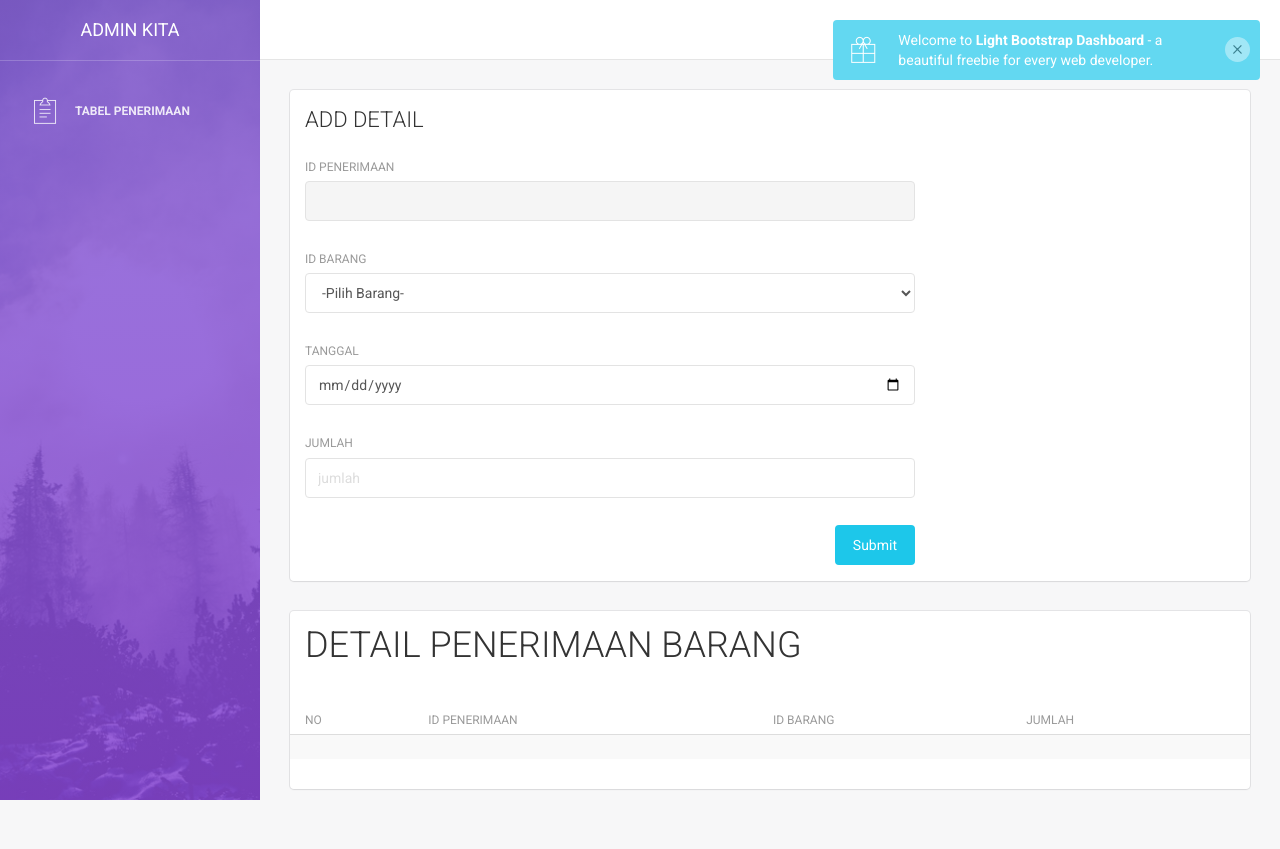
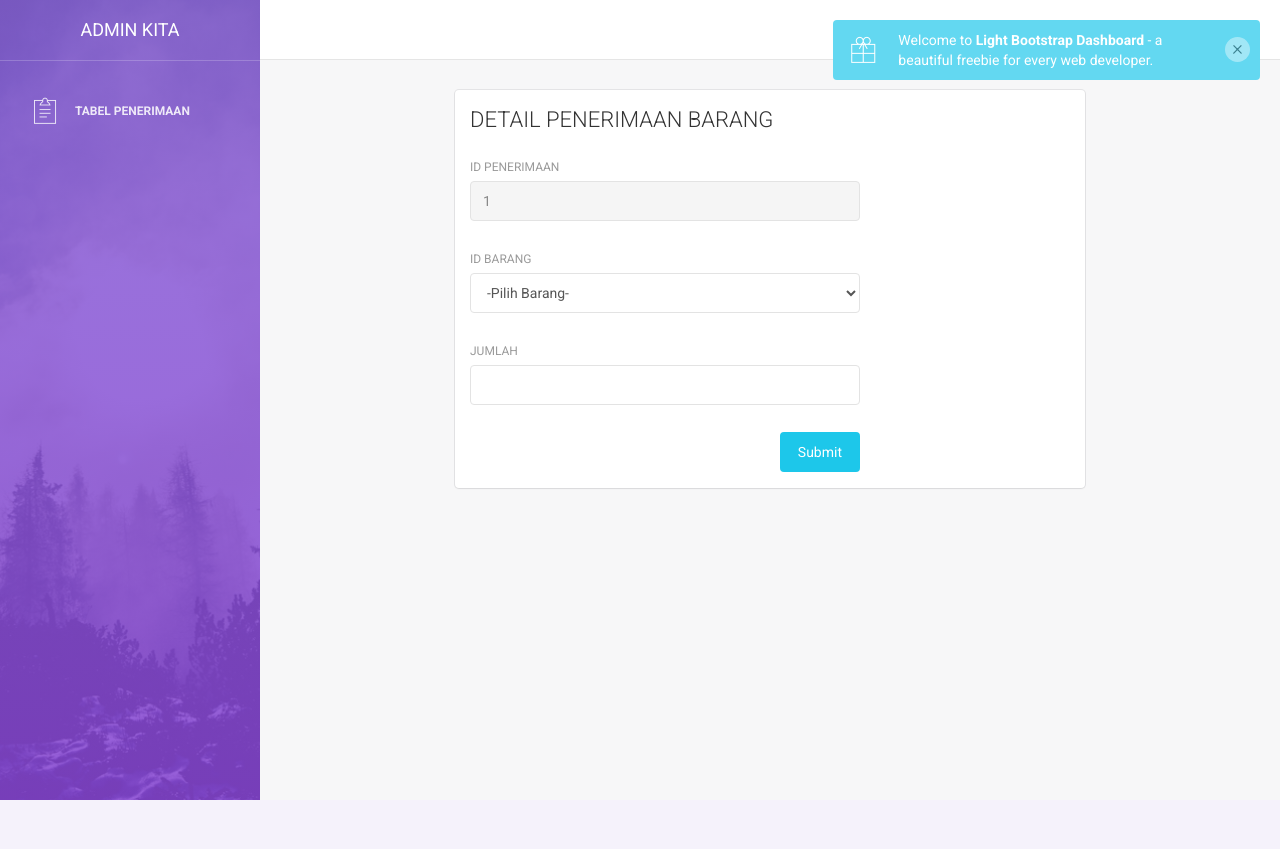
Before and after one commit to dodyprmna/UAS1, a CodeIgniter app: page /UAS1/index.php/penerimaan/detail/1 in a window 1280 px wide. After the commit the page ends 800 px from the top, so only its background shows below. Run offline with CodeIgniter, Linux system fonts and the light colour scheme; tables that the repository leaves empty or names only in its code hold one stand-in row (values such as "Sample post"); data that the repository does not hold is empty; style sheets or scripts are compiled from the project's sources; some libraries are stand-ins or nearby versions.

Commit message:
tambah detail, tampil button where tanggal now

```diff
--- a/application/controllers/Penerimaan.php
+++ b/application/controllers/Penerimaan.php
@@ -42,8 +42,9 @@ class Penerimaan extends CI_Controller {
 
     public function tambah() {
 
-           if($this->session->userdata('level') == 'admin'){
+        if($this->session->userdata('level') == 'admin'){
         $this->load->model('user_model');
+
         $suplier = $this->user_model->getById()->result();
         $this->load->library('form_validation');
 
@@ -97,30 +98,42 @@ class Penerimaan extends CI_Controller {
     }
 
     public function detail($id = null) {
-        $this->load->model('detail_model');
-        $ID = $this->detail_model->getById($id)->result();
+        $this->load->model('penerimaan_model');
+        $this->load->model('barang_model');
+        $barang = $this->barang_model->tampilkanSemua()->result();
+        $ID = $this->penerimaan_model->getById($id)->result();
 
         $data = array(
             'title' => 'Data Penerimaan Barang',
-            'content' => 'tabel/t_penerimaan',
+            'content' => 'form/f_detail',
             'judul' => 'DETAIL PENERIMAAN BARANG',
             'id' => $id,
-            'rows' => $ID
+            'barang' => $barang,
+            'action' => base_url('Penerimaan/addDetail')
         );
         $this->load->view('layout', $data);
     }
     public function addDetail() {
-        // $this->load->model('penerimaan_model');
-        // $rows = $this->penerimaan_model->getById()->result();
+        $this->form_validation->set_rules('jumlah', 'Jumlah', 'required');
+        $this->form_validation->set_rules('idbarang', 'IDbarang', 'required');
 
-        // $data = array(
-        //     'title' => 'Detail Penerimaan Barang',
-        //     'content' => 'form/f_detail',
-        //     'judul' => 'ADD PENERIMAAN DETAIL',
-        //     'rows' => $rows
-        // );
-        // $this->load->view('layout', $data);
+        if ($this->form_validation->run() == FALSE) {
+//           jika validasi gagal
+            $this->tambah();
+        } else {
+//            jika validasi berhasil
+            $data = array(
+                'id_penerimaan'   => $this->input->post('id'),
+                'id_barang'   => $this->input->post('idbarang'),
+                'jumlah_barang'   => $this->input->post('jumlah'),
+            );
+
+            $this->load->model('detail_model');
+            $this->detail_model->tambah($data);
+
+            redirect(site_url('Penerimaan'));
     }
+}
 }
 
 /* End of file barang.php */
--- a/application/models/detail_model.php
+++ b/application/models/detail_model.php
@@ -4,7 +4,7 @@ class Detail_model extends CI_Model {
 
 //    nama tabel dan primary key
     private $table = 'detail_penerimaan';
-    private $pk1 = 'id_penerimaan';
+    private $pk = 'id_penerimaan';
 
 //    tampilkan semua data
     public function tampilkanSemua() {
@@ -14,7 +14,7 @@ class Detail_model extends CI_Model {
     }
 
     public function getById($id) {
-        $q = $this->db->where($this->pk1,$id);
+        $q = $this->db->where($this->pk,$id);
         $q = $this->db->get($this->table);
         return $q;
     }
--- a/application/models/penerimaan_model.php
+++ b/application/models/penerimaan_model.php
@@ -15,6 +15,13 @@ class Penerimaan_model extends CI_Model {
         $this->db->insert($this->table, $data);
     }
 
+    public function getById($id) {
+        $q = $this->db->where($this->pk,$id);
+        $q = $this->db->get($this->table);
+        return $q;
+    }
+
+
      public function tampilkanSup($id) {
       $query=$this->db->query("SELECT * FROM penerimaan WHERE id_user='$id' ");
         return $query;
--- a/application/views/form/f_detail.php
+++ b/application/views/form/f_detail.php
@@ -10,13 +10,13 @@
                                 <h4 class="title"><?php echo $judul?></h4>
                             </div>
                             <div class="content">
-                                <form action="" method="POST">
+                                <form action="<?php echo $action;?>" method="POST">
 
                                     <div class="row">
                                         <div class="col-md-8">
                                             <div class="form-group">
                                                 <label>id penerimaan</label>
-                                                <input type="text" class="form-control" name="idpenerimaan" value="<?php echo $id ?>" disabled="">
+                                                <input type="text" name="id" class="form-control" value="<?php echo $id ?>" readonly>
                                             </div>
                                         </div>
                                     </div>
@@ -35,23 +35,13 @@
                                                 </select>
 
                                             </div>
-                                            <button type="tambah" class="btn btn-info btn-fill pull-right" name="Tambah">+</button>
-                                        </div>
-                                    </div>
-
-                                    <div class="row">
-                                        <div class="col-md-8">
-                                            <div class="form-group">
-                                                <label>Tanggal</label>
-                                                <input type="date" class="form-control" name="tanggal" required="required">
-                                            </div>
                                         </div>
                                     </div>
                                     <div class="row">
                                         <div class="col-md-8">
                                             <div class="form-group">
                                                 <label>jumlah</label>
-                                                <input type="number" class="form-control" placeholder="jumlah" name="jumlah" required="required">
+                                                <input type="number" class="form-control"  name="jumlah" required="required">
                                             </div>
                                         </div>
                                     </div>
--- a/application/views/tabel/t_penerimaan.php
+++ b/application/views/tabel/t_penerimaan.php
@@ -1,71 +1,5 @@
 <div class="content">
             <div class="container-fluid">
-                <!-- form -->
-                <div class="row">
-                    <div class="col-md-12">
-                        <div class="card">
-                            <div class="header">
-                                <h4 class="title">ADD DETAIL</h4>
-                            </div>
-                            <div class="content">
-                                <form action="" method="POST">
-
-                                    <div class="row">
-                                        <div class="col-md-8">
-                                            <div class="form-group">
-                                                <label>id penerimaan</label>
-                                                <input type="text" class="form-control" name="idpenerimaan" value="" disabled="">
-                                            </div>
-                                        </div>
-                                    </div>
-
-                                    <div class="row">
-                                        <div class="col-md-8">
-                                            <div class="form-group">
-                                                <label>ID barang</label>
-
-                                                <select class="form-control" id="barang-list" name="idbarang">
-                                                    <option>-Pilih Barang-</option>
-                                                    <?php
-                                                    foreach($barang as $r) { ?>
-                                                      <option value="<?php echo $r->id_barang; ?>"><?php echo $r->nama_barang;?></option>
-                                                      <?php } ?>
-                                                </select>
-
-                                            </div>
-                                        </div>
-                                    </div>
-
-                                    <div class="row">
-                                        <div class="col-md-8">
-                                            <div class="form-group">
-                                                <label>Tanggal</label>
-                                                <input type="date" class="form-control" name="tanggal" required="required">
-                                            </div>
-                                        </div>
-                                    </div>
-                                    <div class="row">
-                                        <div class="col-md-8">
-                                            <div class="form-group">
-                                                <label>jumlah</label>
-                                                <input type="number" class="form-control" placeholder="jumlah" name="jumlah" required="required">
-                                            </div>
-                                        </div>
-                                    </div>
-                                    <div class="row">
-                                        <div class="col-md-8">
-                                            <div class="form-group">
-                                                <button type="submit" class="btn btn-info btn-fill pull-right" name="Tambah">Submit</button>
-                                            </div>
-                                        </div>
-                                    </div>
-                                </form>
-                            </div>
-                        </div>
-                    </div>
-                </div>
-                <!-- tabel -->
-
                 <div class="row">
                     <div class="col-md-12">
                         <div class="card">
```
Also changed, not shown: application/views/tabel/t_penerimaan2.php (+8 -3 lines).
